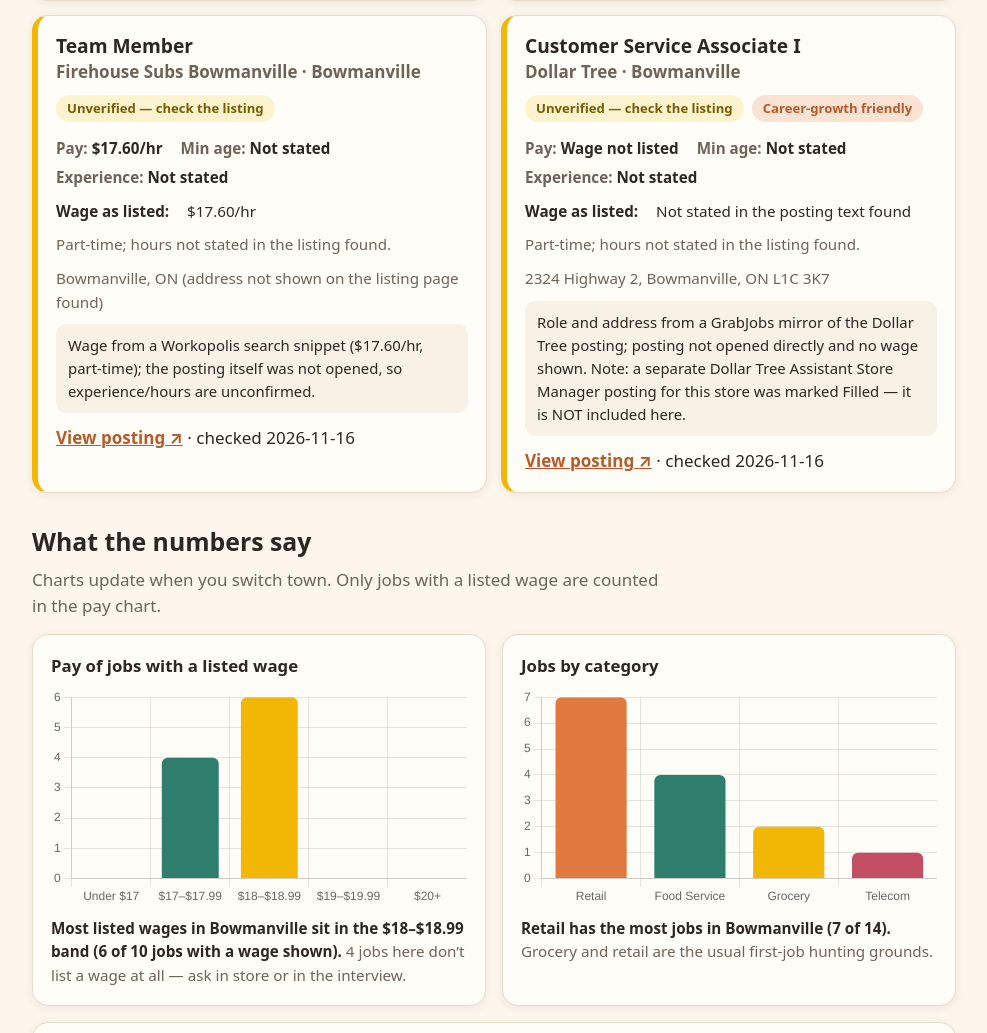
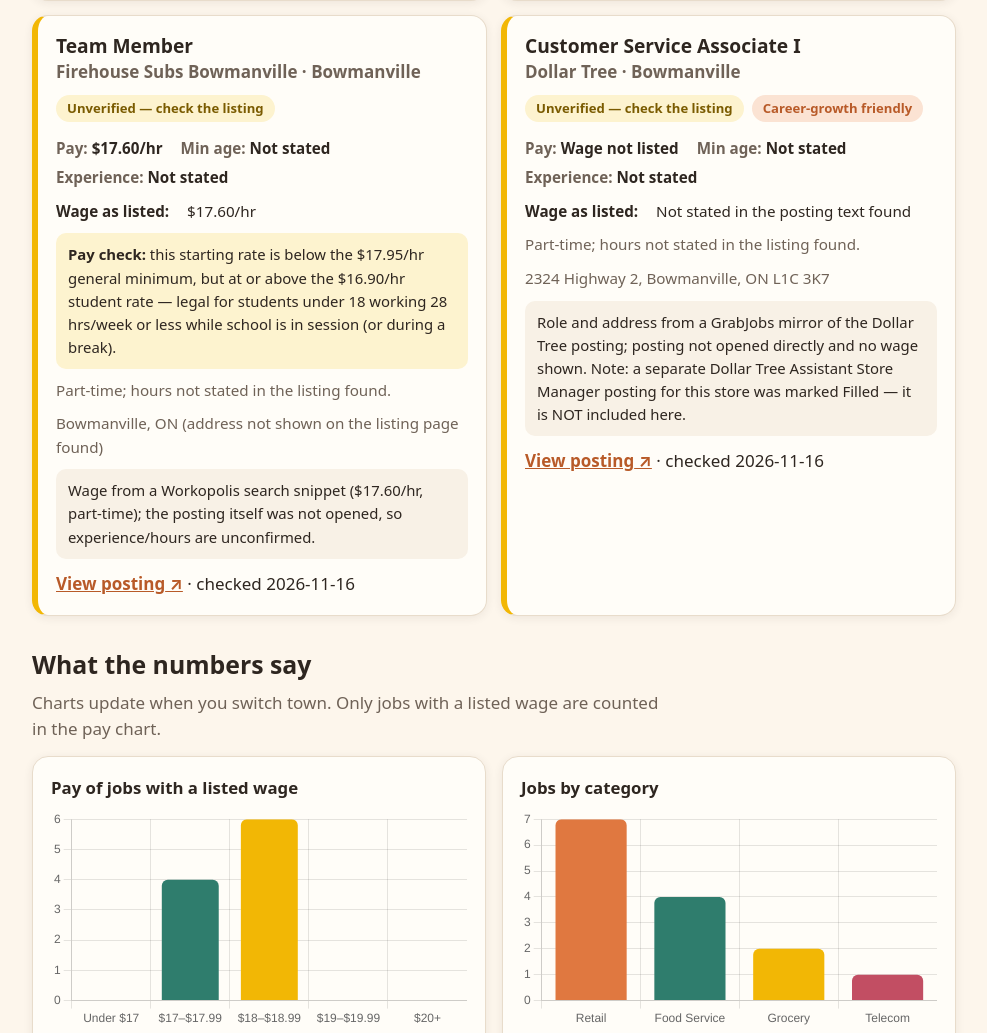
Before and after one commit to JPDimples/owen-job-bank, a plain HTML site: page site/index.html in a window 1280 px wide. Shown: the part 4406-5439 px from the top of the page, without its empty margins (146-1133 px from the left). Drawn offline with nearby package versions, Linux system fonts and the light colour scheme.

Commit message:
Add pay-check note on job cards paying below the general minimum wage
Starting rates below the $17.95/hr general minimum but at/above the
$16.90/hr student rate now carry a plain-language note explaining they
are legal for students under 18 working 28 hrs/week or less while
school is in session. Rates below even the student rate get a stronger
warning. Computed at render time from minimum-wage.json, so it applies
to any future below-benchmark listing automatically. Affects 8 of 28
jobs; none are below the student rate.

```diff
--- a/site/app.js
+++ b/site/app.js
@@ -164,6 +164,22 @@
     var growthBadge = isGrowthFriendly(j) ? '<span class="badge growth">Career-growth friendly</span>' : '';
     var warning = /NOT conducive|NOT for teens|night shift|not recommended|warning/i.test(j.notes || '')
       ? '<p class="warn-note"><strong>Heads up:</strong> ' + esc(j.notes) + '</p>' : '';
+    // Pay check: starting rate vs the Ontario minimum-wage rates in data.wage.
+    // A floor below the general rate is legal for a student under 18 working
+    // 28 hrs/week or less while school is in session, as long as it is at or
+    // above the student rate — say so plainly instead of leaving it unexplained.
+    var payNote = '';
+    var mw = data.wage;
+    if (j.wage_cad_hourly != null && mw && mw.general_rate != null && mw.student_rate != null) {
+      if (j.wage_cad_hourly < mw.student_rate) {
+        payNote = '<p class="pay-note below-student"><strong>Pay check:</strong> this starting rate is below even the ' +
+          esc(fmtMoney(mw.student_rate)) + '/hr student rate &mdash; double-check the posting before applying.</p>';
+      } else if (j.wage_cad_hourly < mw.general_rate) {
+        payNote = '<p class="pay-note below-general"><strong>Pay check:</strong> this starting rate is below the ' +
+          esc(fmtMoney(mw.general_rate)) + '/hr general minimum, but at or above the ' +
+          esc(fmtMoney(mw.student_rate)) + '/hr student rate &mdash; legal for students under 18 working 28 hrs/week or less while school is in session (or during a break).</p>';
+      }
+    }
 
     return '<article class="job-card ' + (verified ? 'verified' : 'unverified') + '">' +
       '<h3>' + esc(j.title) + '</h3>' +
@@ -180,6 +196,7 @@
         '<div><dt>Experience:</dt><dd>' + esc(exp) + '</dd></div>' +
       '</dl>' +
       '<p class="job-meta"><strong>Wage as listed:</strong> ' + esc(j.wage_text || 'Not stated') + '</p>' +
+      payNote +
       '<p class="hours">' + esc(j.hours_note || '') + '</p>' +
       (j.location_detail ? '<p class="hours">' + esc(j.location_detail) + '</p>' : '') +
       (warning || (j.notes ? '<p class="notes">' + esc(j.notes) + '</p>' : '')) +
--- a/site/styles.css
+++ b/site/styles.css
@@ -240,6 +240,13 @@ main section { margin: 34px 0; }
   background: var(--gold-soft); border-radius: 10px;
   padding: 10px 12px; font-size: .93rem; margin-bottom: 10px;
 }
+.pay-note {
+  background: var(--gold-soft); border-radius: 10px;
+  padding: 10px 12px; font-size: .93rem; margin-bottom: 10px;
+}
+.pay-note.below-student {
+  background: var(--danger-soft); color: var(--danger);
+}
 
 /* Career paths */
 .path-list { display: grid; gap: 16px; }
```
